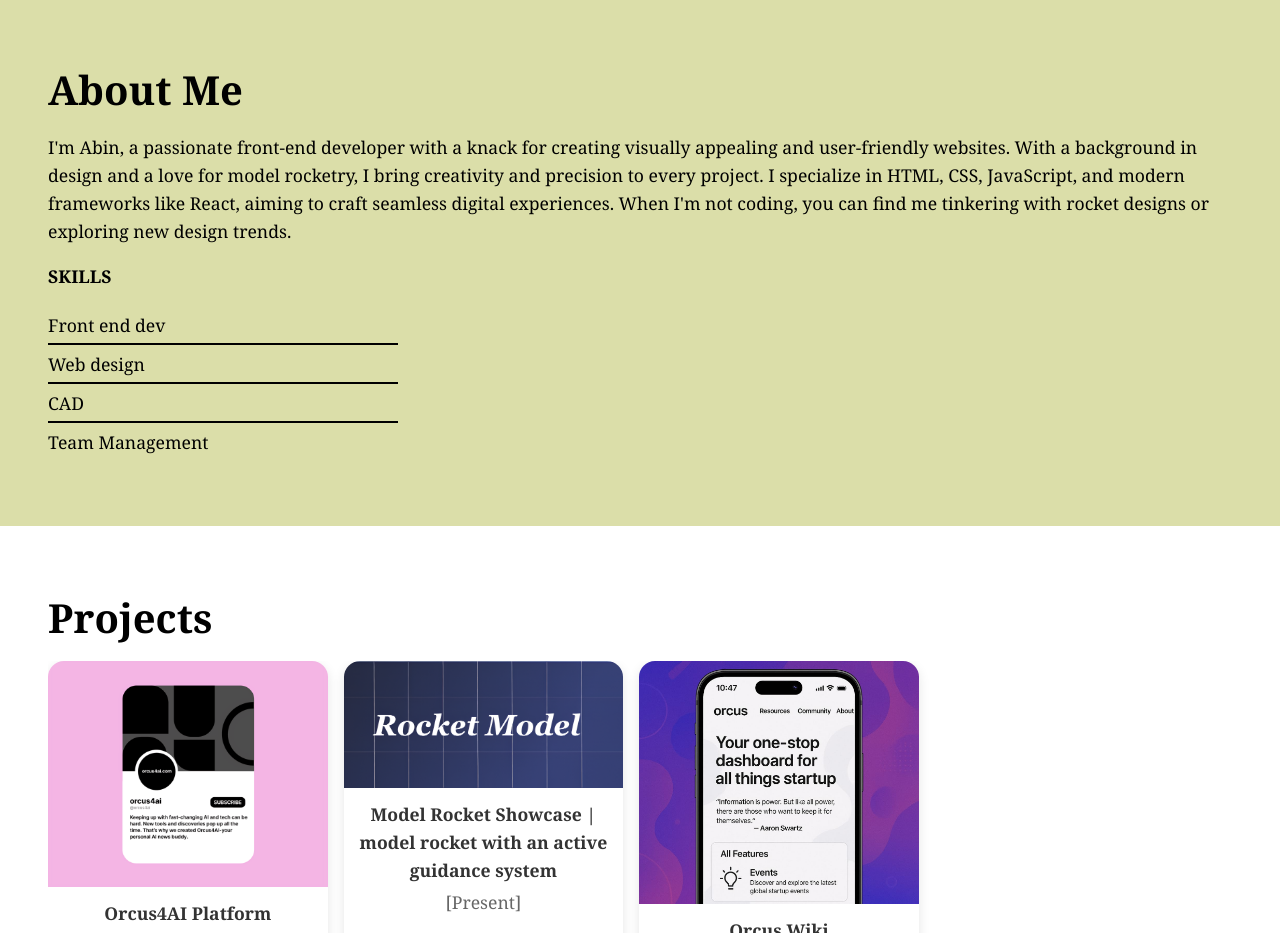
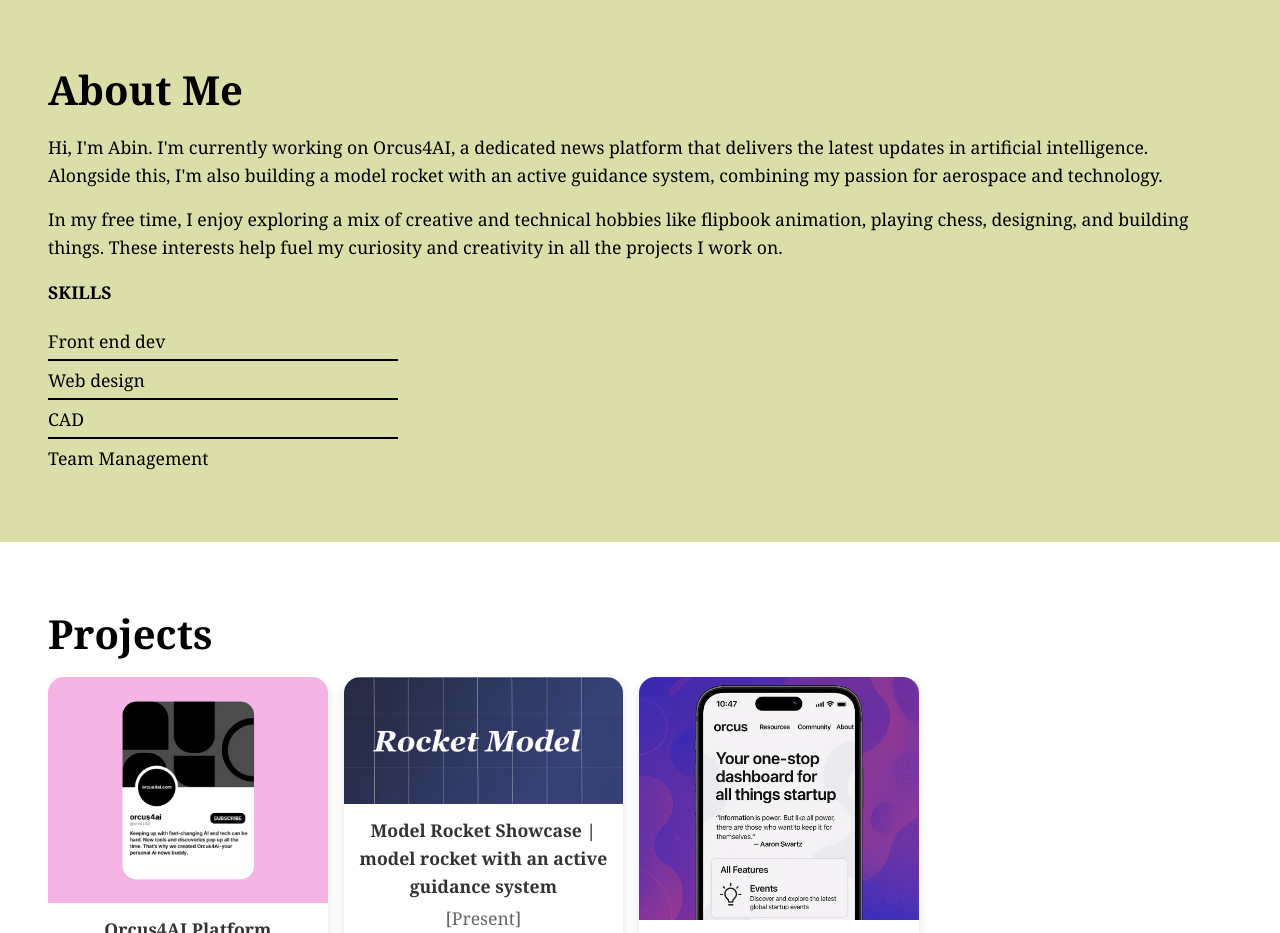
Before and after one commit to Alexorcus4ai/abin.dev, a plain HTML site: page index.html in a window 1280 px wide. Shown: the part 802-1735 px from the top of the page. Drawn offline with Linux system fonts and the light colour scheme.

Commit message:
Update index.html

```diff
--- a/index.html
+++ b/index.html
@@ -229,7 +229,8 @@
 
   <section id="about" class="page-section">
     <h2>About Me</h2>
-    <p>I'm Abin, a passionate front-end developer with a knack for creating visually appealing and user-friendly websites. With a background in design and a love for model rocketry, I bring creativity and precision to every project. I specialize in HTML, CSS, JavaScript, and modern frameworks like React, aiming to craft seamless digital experiences. When I'm not coding, you can find me tinkering with rocket designs or exploring new design trends.</p>
+    <p>Hi, I'm Abin. I'm currently working on Orcus4AI, a dedicated news platform that delivers the latest updates in artificial intelligence. Alongside this, I'm also building a model rocket with an active guidance system, combining my passion for aerospace and technology.</p>
+    <p>In my free time, I enjoy exploring a mix of creative and technical hobbies like flipbook animation, playing chess, designing, and building things. These interests help fuel my curiosity and creativity in all the projects I work on.</p>
     <p><strong>SKILLS</strong></p>
     <ul class="skills">
       <li>Front end dev</li>
```
